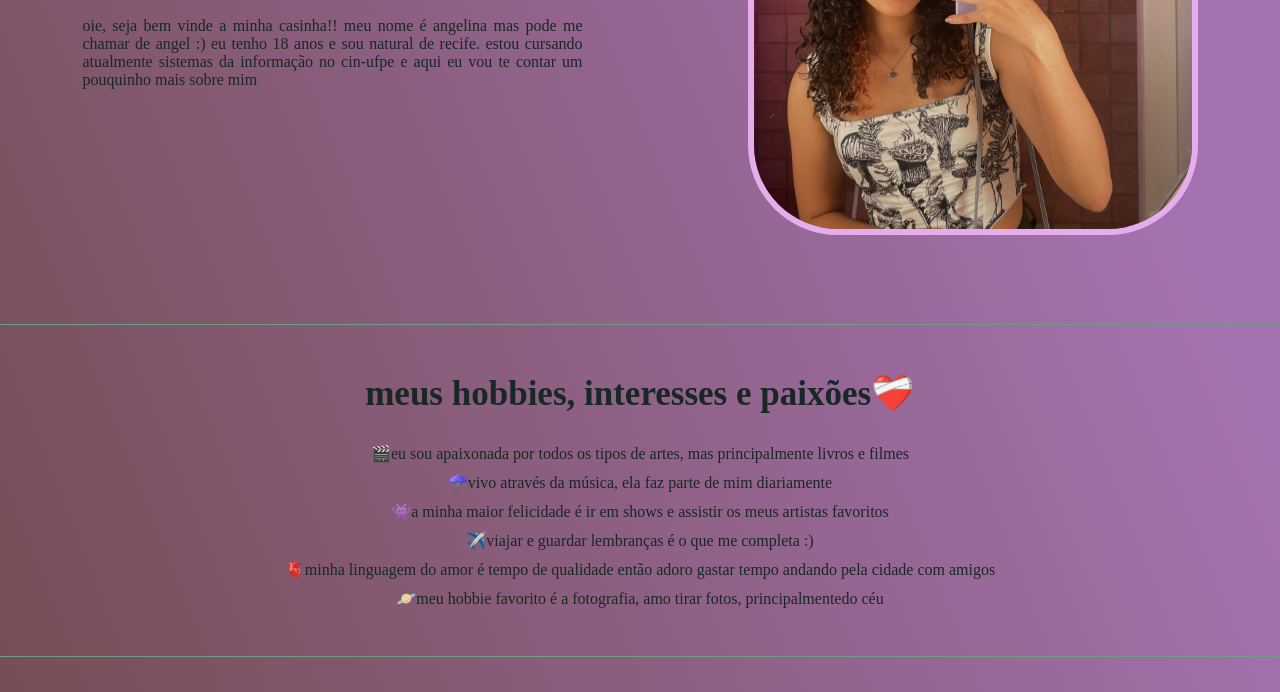
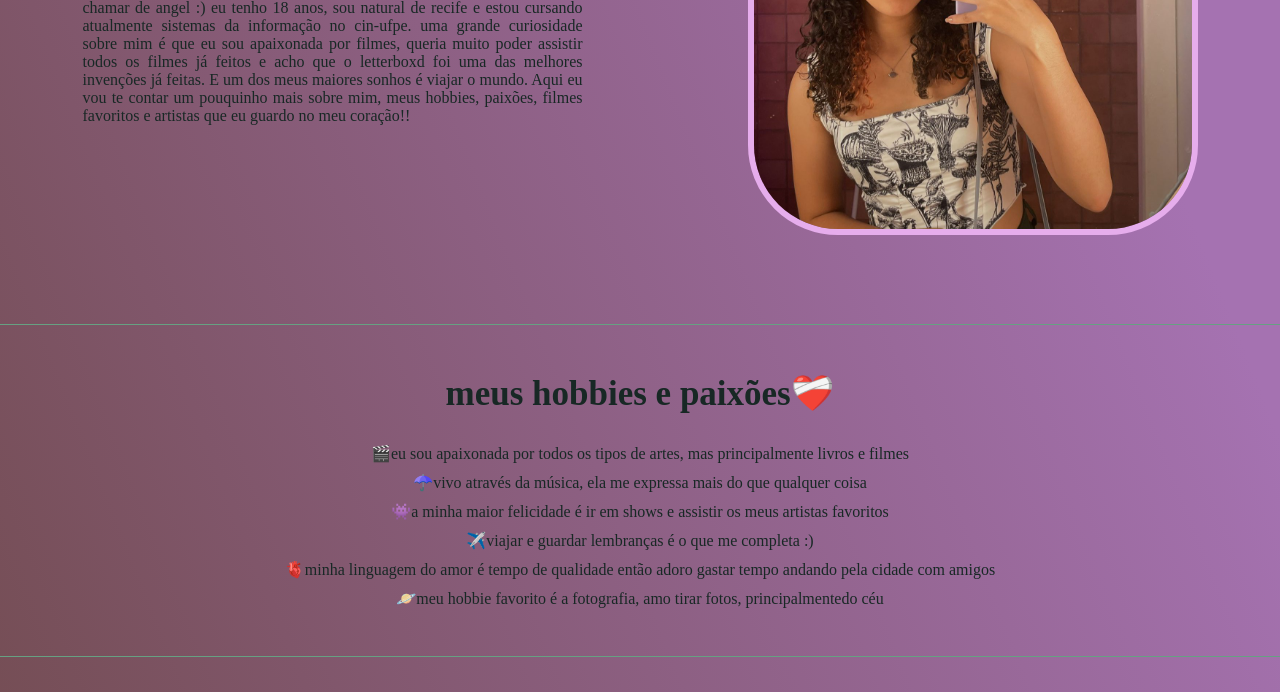
Before and after one commit to angelinasnts/landing-page, a plain HTML site: page index.html in a window 1280 px wide. Shown: the part 416-1108 px from the top of the page. Drawn offline with Linux system fonts and the light colour scheme.

Commit message:
Update index.html

```diff
--- a/index.html
+++ b/index.html
@@ -24,18 +24,18 @@
         <div class="conteudo-escrito">
           <h1 class="conteudo-escrito-titulo">sobre mim</h1>
           <p>
-            oie, seja bem vinde a minha casinha!! meu nome é angelina mas pode me chamar de angel :) eu tenho 18 anos e sou natural de recife. estou cursando atualmente sistemas da informação no cin-ufpe e aqui eu vou te contar um pouquinho mais sobre mim </p>
+            oie, seja bem vinde a minha casinha!! meu nome é angelina mas pode me chamar de angel :) eu tenho 18 anos, sou natural de recife e estou cursando atualmente sistemas da informação no cin-ufpe. uma grande curiosidade sobre mim é que eu sou apaixonada por filmes, queria muito poder assistir todos os filmes já feitos e acho que o letterboxd foi uma das melhores invenções já feitas. E um dos meus maiores sonhos é viajar o mundo. Aqui eu vou te contar um pouquinho mais sobre mim, meus hobbies, paixões, filmes favoritos e artistas que eu guardo no meu coração!!</p>
         </div>
         <img class="angel-img" src="assets/me.jpeg" alt="foto de perfil"/>
       </section>
 
       <section class="segundo-conteudo" id="meconhecendo">
-        <h1 class="segundo-conteudo-titulo">meus hobbies, interesses e paixões❤️‍🩹</h1>
+        <h1 class="segundo-conteudo-titulo">meus hobbies e paixões❤️‍🩹</h1>
         <p>
             🎬eu sou apaixonada por todos os tipos de artes, mas principalmente livros e filmes
         </p>
         <p>
-            ☂️vivo através da música, ela faz parte de mim diariamente
+            ☂️vivo através da música, ela me expressa mais do que qualquer coisa
         </p>
         <p>
             👾a minha maior felicidade é ir em shows e assistir os meus artistas favoritos
```
